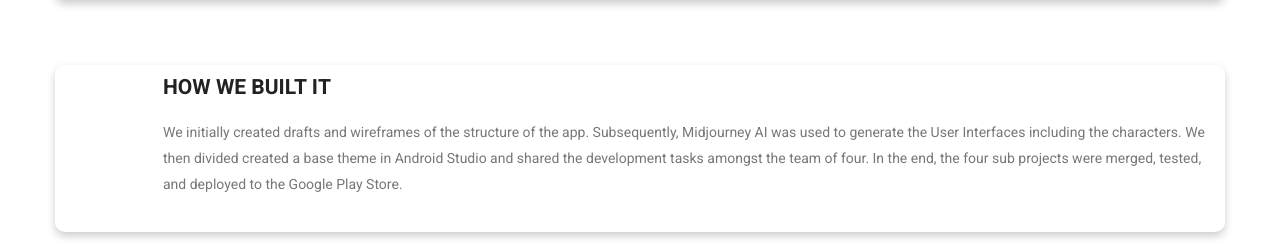
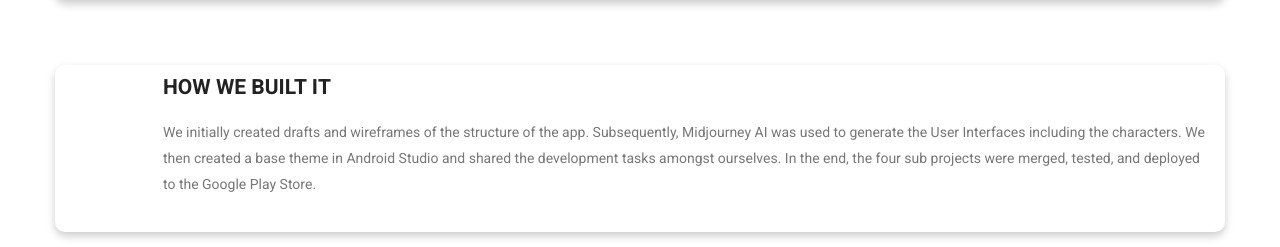
Before and after one commit to isaacnewtonfx/isaacnewtonfx.github.io, a plain HTML site: page portfolio-details-19.html in a window 1280 px wide. Shown: the part 2215-2462 px from the top of the page. Drawn offline with Linux system fonts and the light colour scheme.

Commit message:
Fixed a typo on the Mayor's Enigama portfolio How We Built It section.

```diff
--- a/portfolio-details-19.html
+++ b/portfolio-details-19.html
@@ -190,7 +190,7 @@
 								<h4>How we built it</h4>
 								<p>
 									We initially created drafts and wireframes of the structure of the app. Subsequently, Midjourney AI was used to generate the User Interfaces including the characters.
-									We then divided created a base theme in Android Studio and shared the development tasks amongst the team of four.
+									We then created a base theme in Android Studio and shared the development tasks amongst ourselves.
 									In the end, the four sub projects were merged, tested, and deployed to the Google Play Store.
 								</p>
 							</div>
```
Also changed, not shown: img/portfolio_details/19/tasks.png (added), 1 other file.
